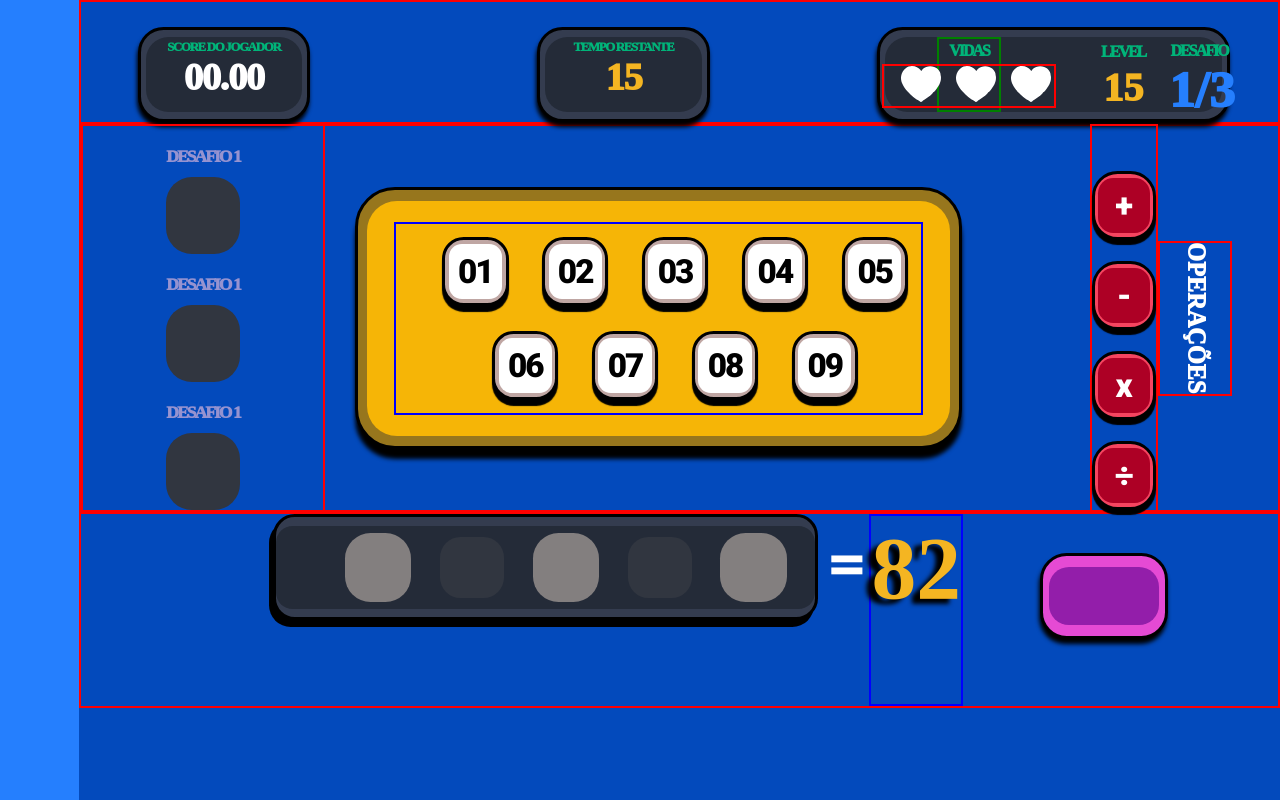
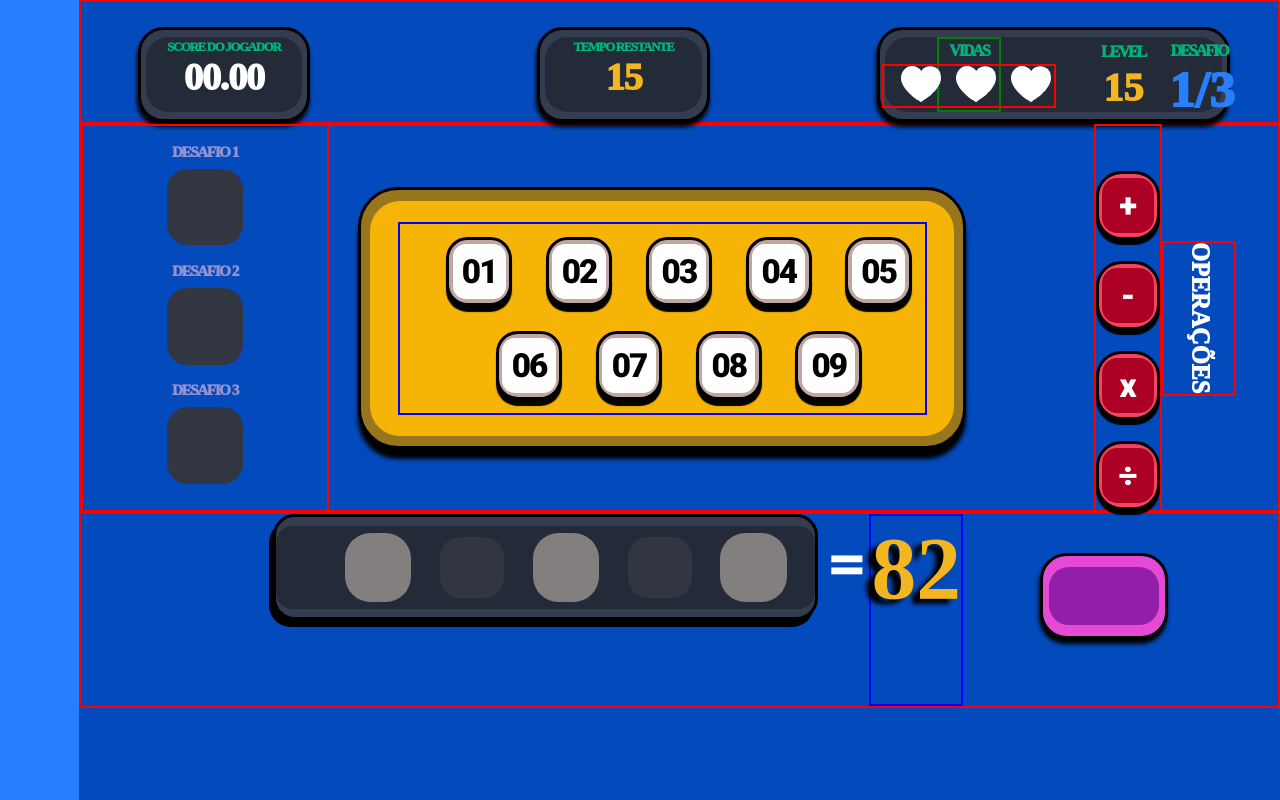
Before and after one commit to tiagooogomes/number, a plain HTML site: page index.html in a window 1280 px wide. Drawn offline with Linux system fonts and the light colour scheme; a web font is replaced by a local one.

Commit message:
segundo committ

```diff
--- a/index.html
+++ b/index.html
@@ -62,9 +62,9 @@
             <section id="buttons">
                 <h4>DESAFIO 1</h4>
                 <div></div>
-                <h4>DESAFIO 1</h4>
+                <h4>DESAFIO 2</h4>
                 <div></div>
-                <h4>DESAFIO 1</h4>
+                <h4>DESAFIO 3</h4>
                 <div></div>
             </section>
             <section id="number">
--- a/style.css
+++ b/style.css
@@ -10,14 +10,18 @@ html, body {
 }
 
 h4{
-    margin-bottom: 10px;
+    margin-bottom: clamp(0.3em, 0.6vw, 0.5em );
+    /* margin-bottom: 10px; */
     text-align: center;
     color: #9693D0;
-    font-size: 1.1rem;
+    font-size: clamp(0.45em, 1.2vw, 1.1em);
+    /* font-size: 1.1rem; */
     font-weight: 1000;
-    letter-spacing: -2px;
+    letter-spacing: clamp(-0.1em, -0.1vw, -0.1em);
+    /* letter-spacing: -2px; */
     text-align: center;
-    margin-top: 20px;
+    margin-top: clamp(0.6em, 1.3vw, 1.1em);
+    /* margin-top: 20px; */
 
 }
 
@@ -193,7 +197,8 @@ img{
 }
 
 #buttons{
-    width: 20%;
+    width: clamp(7em, 19vw, 18em);
+    /* width: 20%; */
     height: 100%;
     text-align: center;
     display: flex;
@@ -204,9 +209,12 @@ img{
 
 #buttons div{
     background-color: #313640;
-    border-radius: 26px;
-    height: 20%;
-    width: 31%;
+    border-radius: clamp(0.6em, 1.6vw, 1.6em);
+    /* border-radius: 26px; */
+    height: clamp(2em, 6vw, 5.4em);
+    /* height: 20%; */
+    width: clamp(2em, 6vw, 5.3em);
+    /* width: 31%; */
     margin-top: 0%;
     /* margin-left: 38.5%; */
 }
```
